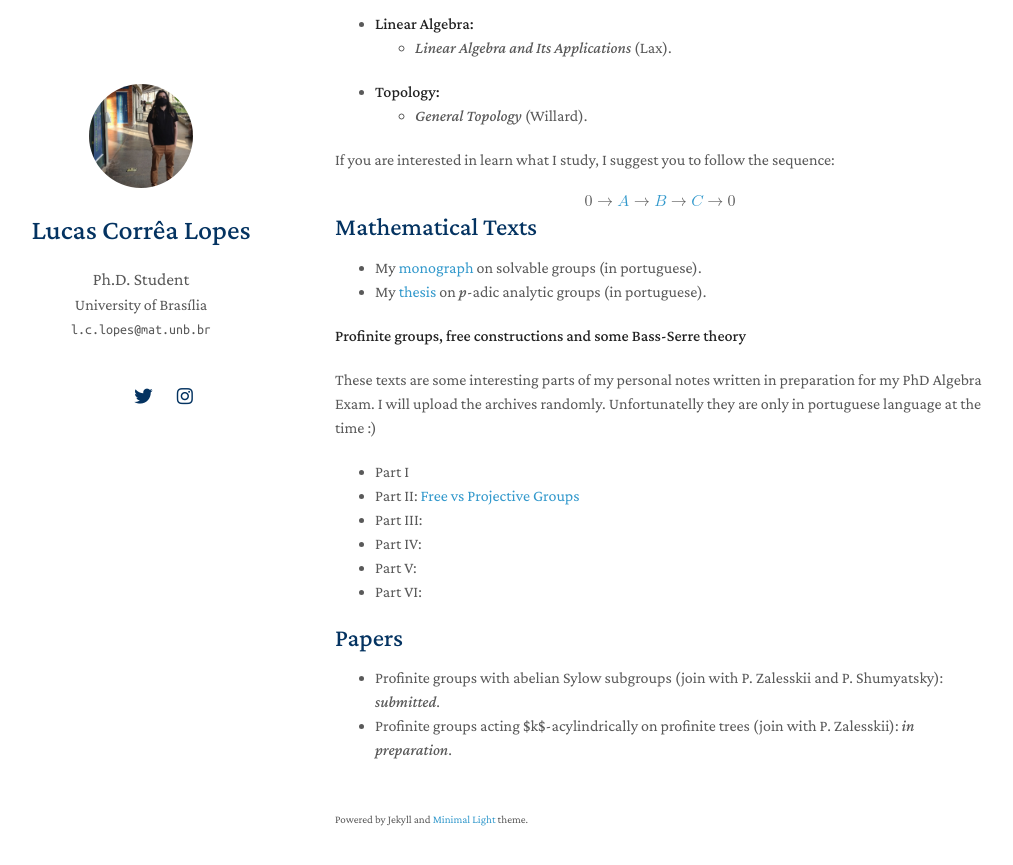
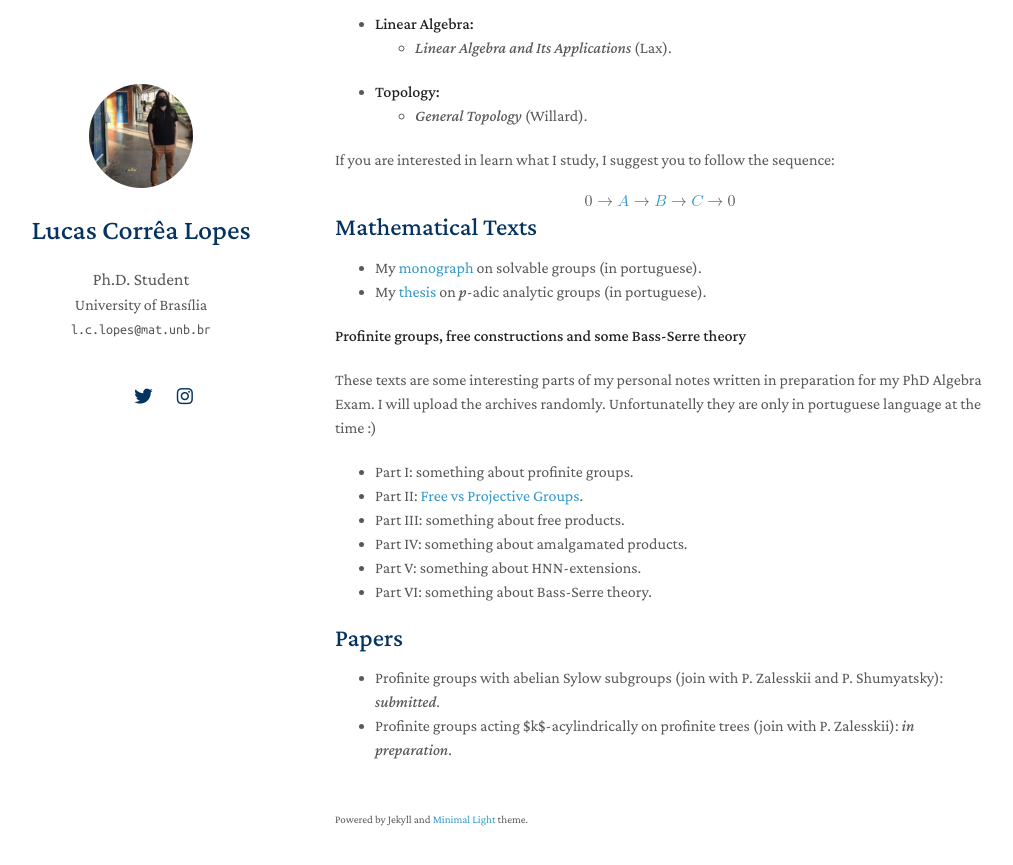
Before and after one commit to lcorrealopes/home, a Jekyll site: the page built from index.md, in a window 1280 px wide and 900 px high, scrolled down 594 px. Shown: the top 865 px of the window, without its empty margins (135-1148 px from the left). Built offline with Jekyll 4.4.1, drawn with Linux system fonts in a browser that asks for light colours; nearby versions of some CDN libraries; a style sheet for code colours, icons or effects is not loaded; our own code applies the rules of GitHub Pages for plain Markdown files.

Commit message:
Update index.md

```diff
--- a/index.md
+++ b/index.md
@@ -56,12 +56,12 @@ If you are interested in learn what I study, I suggest you to follow the sequenc
 
 These texts are some interesting parts of my personal notes written in preparation for my PhD Algebra Exam. I will upload the archives randomly. Unfortunatelly they are only in portuguese language at the time :)
 
-- Part I
-- Part II: <a href="https://docs.google.com/viewer?url=https://github.com/lcorrealopes/home/raw/main/assets/files/Free-Projective.pdf">Free vs Projective Groups</a>
-- Part III:
-- Part IV:
-- Part V:
-- Part VI:
+- Part I: something about profinite groups.
+- Part II: <a href="https://docs.google.com/viewer?url=https://github.com/lcorrealopes/home/raw/main/assets/files/Free-Projective.pdf">Free vs Projective Groups</a>.
+- Part III: something about free products.
+- Part IV: something about amalgamated products.
+- Part V: something about HNN-extensions.
+- Part VI: something about Bass-Serre theory.
 
 ## Papers
 
```
